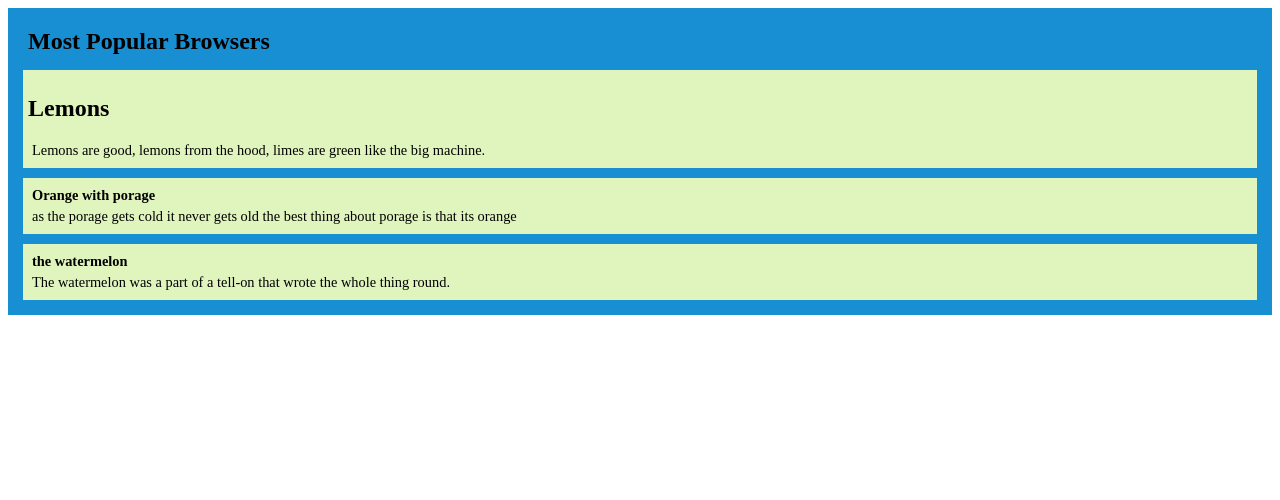
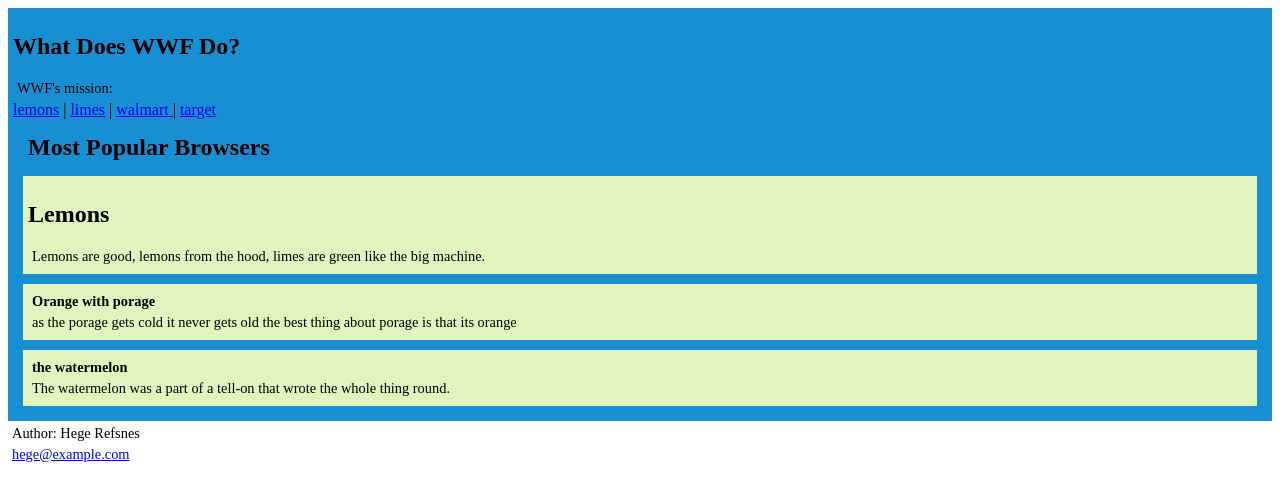
Before and after one commit to Chad-Waddy/d5-semantictemplate, a plain HTML site: page index.html in a window 1280 px wide. Drawn offline with Linux system fonts and the light colour scheme.

Commit message:
add the nav bar header and footer need to edit text

```diff
--- a/index.html
+++ b/index.html
@@ -26,7 +26,17 @@
 <body>
 
 <article class="all-browsers">
-  <h1>Most Popular Browsers</h1>
+    <header>
+        <h1>What Does WWF Do?</h1>
+        <p>WWF's mission:</p>
+      </header>
+      <nav>
+        <a href="/html/">lemons</a> |
+        <a href="/css/">limes</a> |
+        <a href="https://www.walmart.com/ip/Fresh-Lemons-2-lb-Bag/44391659?wmlspartner=wlpa&selectedSellerId=0&wl13=2139&gclsrc=aw.ds&adid=2222222227744391659_161193766053_21214199653&wl0=&wl1=g&wl2=c&wl3=697173827980&wl4=pla-2300760861495&wl5=1018127&wl6=&wl7=&wl8=&wl9=pla&wl10=8175035&wl11=local&wl12=44391659&veh=sem_LIA&gad_source=1&gclid=EAIaIQobChMIsaOjxPH-hgMVDWwPAh3KZQetEAQYASABEgLVVPD_BwE">walmart </a> |
+        <a href="https://www.target.com/p/lemons-2lb-bag-good-38-gather-8482/-/A-84006869?ref=tgt_adv_xsp&AFID=google&fndsrc=tgtao&DFA=71700000109067747&CPNG=PLA_Produce%2BFloral%2BShopping_Traffic_Local_Traffic%7CProduce%2BFloral_Ecomm_Food_Bev&adgroup=SC_Produce%2BFloral&LID=700000001170770pgs&LNM=PRODUCT_GROUP&network=g&device=c&location=1018127&targetid=pla-509141627460&gad_source=1&gclid=EAIaIQobChMIhbLw7vH-hgMVn2pHAR3TWwieEAQYASABEgIOwPD_BwE&gclsrc=aw.ds">target</a>
+      </nav>
+    <h1>Most Popular Browsers</h1>
   <article class="browser">
     <section>
     <h2>Lemons</h2>
@@ -43,5 +53,10 @@
   </article>
 </article>
 
+
+<footer>
+    <p>Author: Hege Refsnes</p>
+    <p><a href="mailto:hege@example.com">hege@example.com</a></p>
+  </footer>
 </body>
 </html>
```
